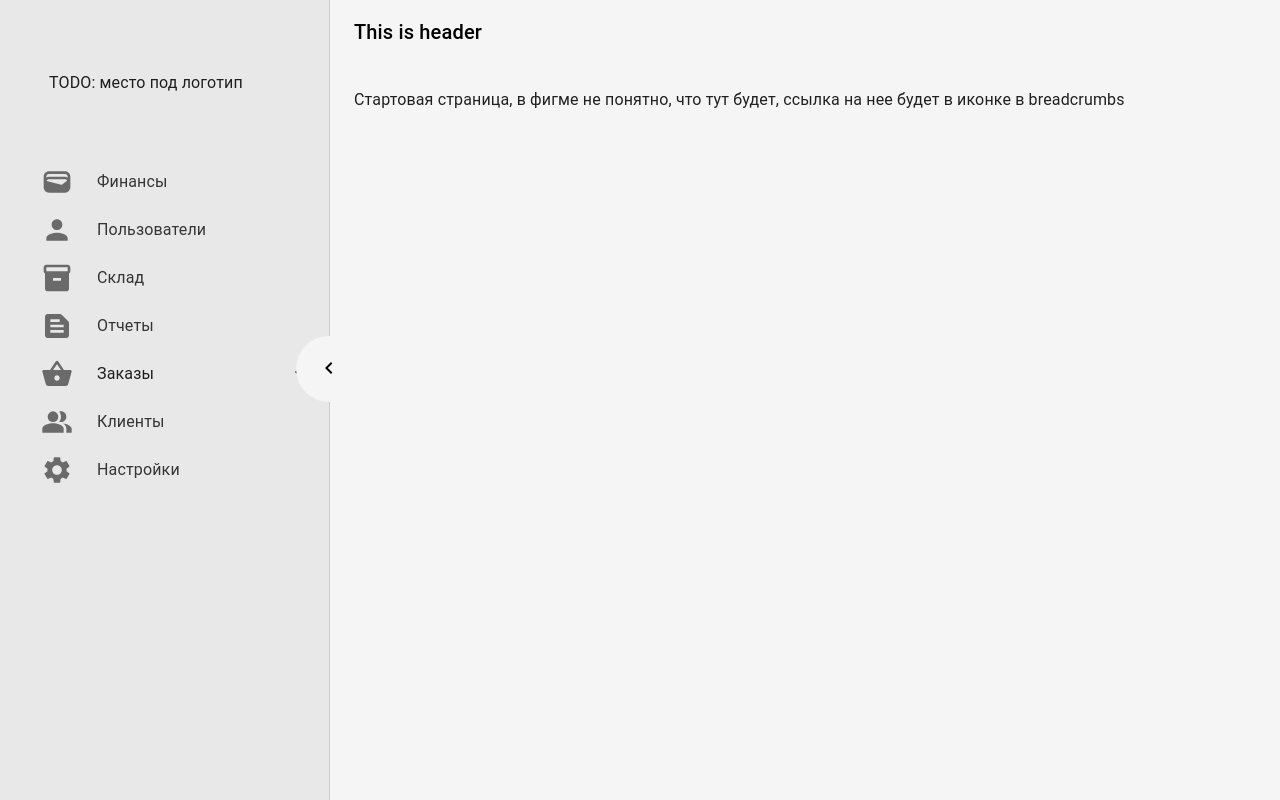
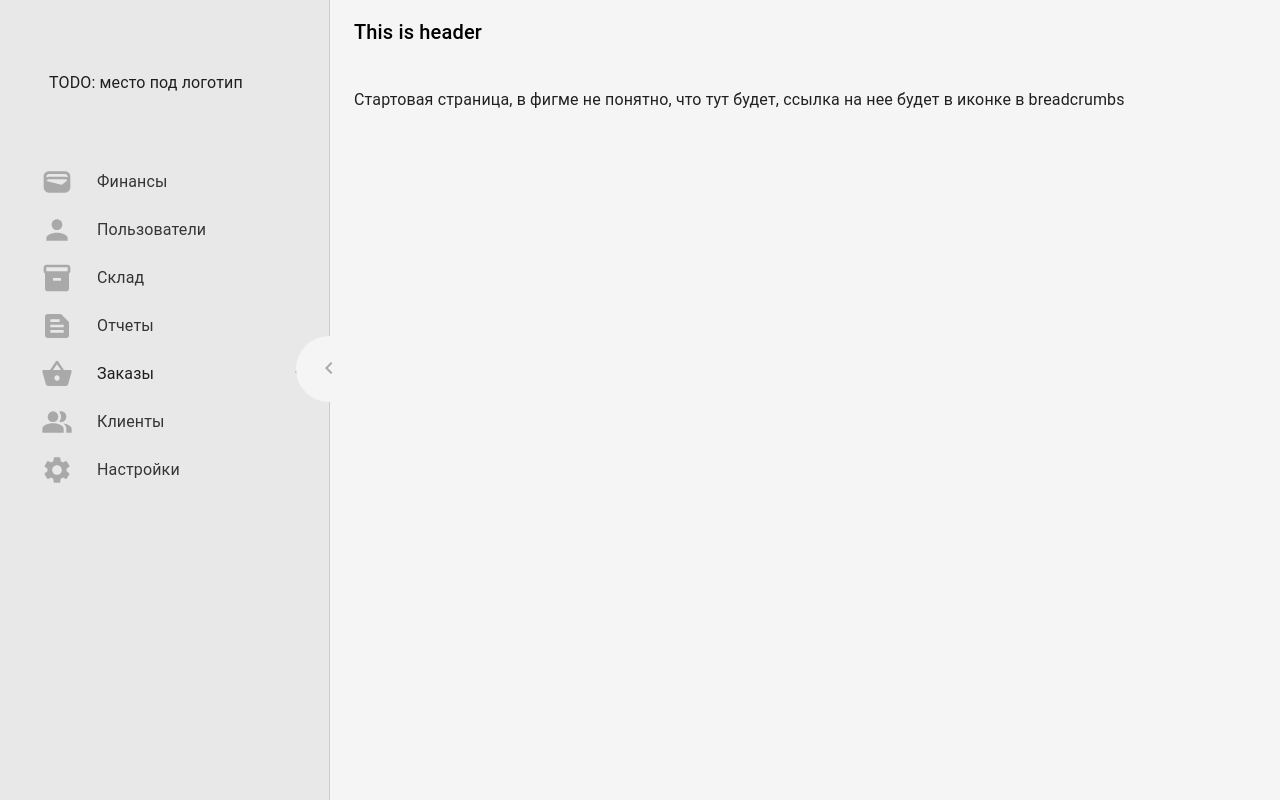
Before and after one commit to sergeantO/flowers-frontend, a React (Create React App) app: page / in a window 1280 px wide. Built offline with nearby package versions, Linux system fonts and the light colour scheme.

Commit message:
layout: стилизация цветов иконок

```diff
--- a/src/components/layout/LayoutComponent.tsx
+++ b/src/components/layout/LayoutComponent.tsx
@@ -46,6 +46,10 @@ const CollapseSidebarBtn = styled.button`
     background-color: #F5F5F5;
     border: 0;
     cursor: pointer;
+    color: darkgray;
+    &:hover {
+        color: #9c27b0;
+    }
 `
 
 const Main = style('main', { shouldForwardProp: (prop) => prop !== 'open' })<{
@@ -180,10 +184,10 @@ export default function MiniDrawer() {
 
                         <ListItemButton onClick={handleClick}>
                             <ListItemIcon>
-                                <ShoppingBasketIcon sx={{ fontSize: '2rem'}} />
+                                <ShoppingBasketIcon sx={{ fontSize: '2rem', color: 'darkgray'}} />
                             </ListItemIcon>
                             { open ? <ListItemText primary="Заказы" /> : ''}
-                            {open ? (openCollapsed ? <ExpandLess /> : <ExpandMore />) : ''}
+                            {open ? (openCollapsed ? <ExpandLess sx={{ color: 'darkgray' }}/> : <ExpandMore sx={{ color: 'darkgray' }}/>) : ''}
                         </ListItemButton>
                         { open ?
                         <Collapse in={openCollapsed} timeout="auto" unmountOnExit>
--- a/src/components/layout/SidebarItem.tsx
+++ b/src/components/layout/SidebarItem.tsx
@@ -27,7 +27,7 @@ const SidebarItem: FC<SidebarItemProps> = (props: SidebarItemProps) => {
         to={props.to}
     >
         <ListItemIcon>
-            {Icon ? <Icon sx={{ fontSize: '2rem'}}/> : null}
+            {Icon ? <Icon sx={{ fontSize: '2rem', color: 'darkgray'}}/> : null}
         </ListItemIcon>
         <ListItemText primary={props.text} sx={{ color: "#353535", fontSize: '1.25rem' }} />
     </ListItemButton>
```
